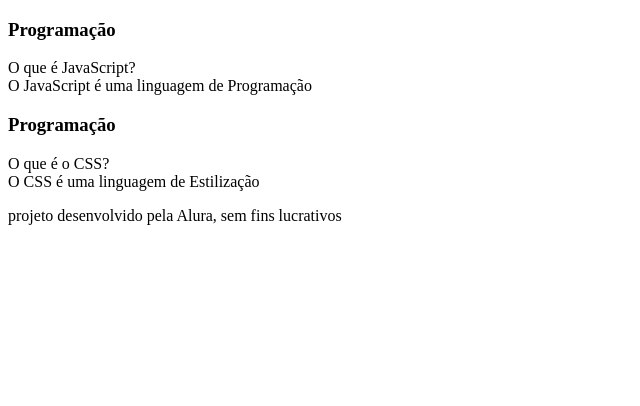
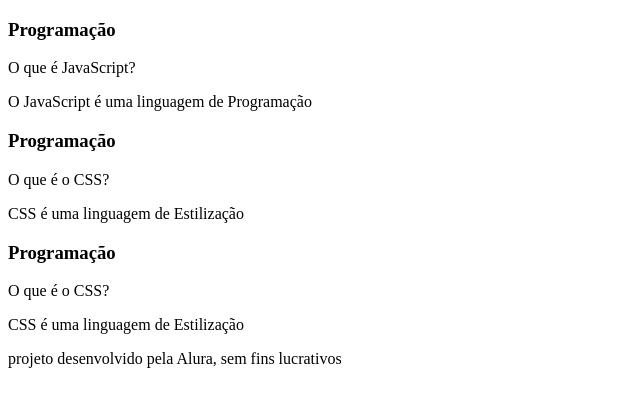
Before and after one commit to ShaolinMatadordePorco249/Flashcard, a plain HTML site: page Index.HTML in a window 1280 px wide. Shown: the whole page, without its empty margins (0-640 px from the left). Drawn offline with Linux system fonts and the light colour scheme.

Commit message:
Add files via upload

```diff
--- a/Index.HTML
+++ b/Index.HTML
@@ -14,29 +14,40 @@
                 <div class="cartao__conteudo">
                     <h3>Programação</h3>
                     <div class="cartao__conteudo__pergunta">
-                        O que é JavaScript?
+                        <p>O que é JavaScript?</p>
                     </div>
                     <div class="cartao__conteudo__resposta">
-                        O JavaScript é uma linguagem de Programação
+                       <p>O JavaScript é uma linguagem de Programação</p>
                     </div>
                 </div>
             </article>
-            <article class="cartao">
+             <article class="cartao">
                 <div class="cartao__conteudo">
                     <h3>Programação</h3>
                     <div class="cartao__conteudo__pergunta">
-                        O que é o CSS?
+                        <p>O que é o CSS?</p>
                     </div>
                     <div class="cartao__conteudo__resposta">
-                        O CSS é uma linguagem de Estilização
+                       <p>CSS é uma linguagem de Estilização</p>
                     </div>
                 </div>
             </article>
         </section>
-    </main>
+         <article class="cartao">
+             <div class="cartao__conteudo">
+                <h3>Programação</h3>
+                <div class="cartao__conteudo__pergunta">
+                    <p>O que é o CSS?</p>
+                </div>
+                <div class="cartao__conteudo__resposta">
+                   <p>CSS é uma linguagem de Estilização</p>
+                </div>
+            </div>
+        </article>
+    </section>
+         </main>
         <footer>
-            <P> projeto desenvolvido pela Alura, sem fins lucrativos</P>
+            <P>projeto desenvolvido pela Alura, sem fins lucrativos</P>
         </footer>
-
-</body>
+    </body>
 </html>
```
